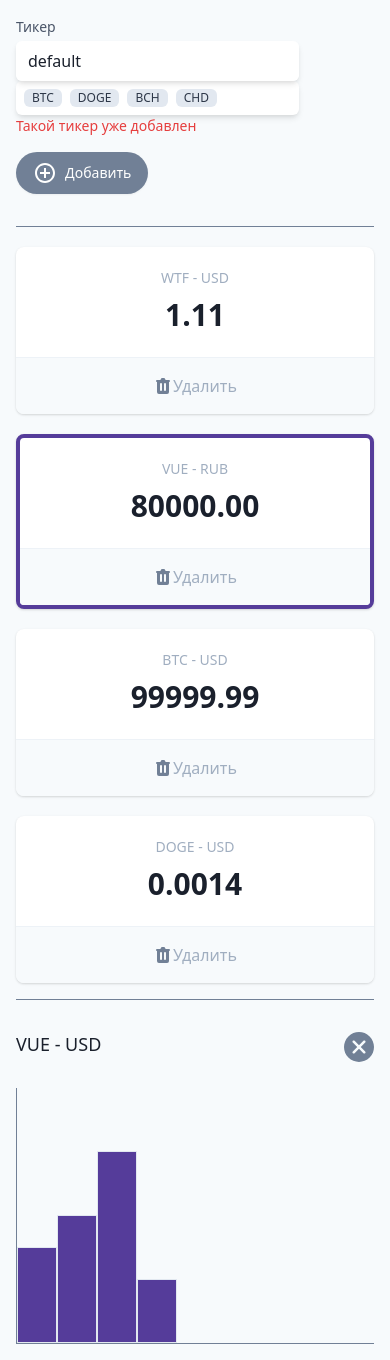
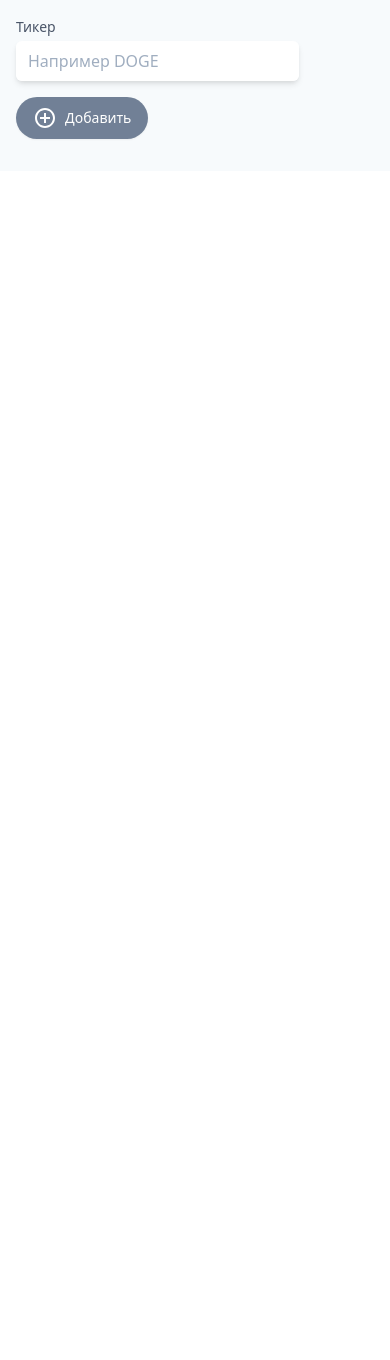
Before and after one commit to KD3821/vue_crypto, a Vue app: page / in a window 390 px wide. After the commit the page ends 844 px from the top, so only its background shows below. Built offline with nearby package versions, Linux system fonts and the light colour scheme.

Commit message:
1st part done

```diff
--- a/src/App.vue
+++ b/src/App.vue
@@ -10,6 +10,7 @@
             <div class="mt-1 relative rounded-md shadow-md">
               <input
                 v-model="ticker"
+                @keydown.enter="add"
                 type="text"
                 name="wallet"
                 id="wallet"
@@ -17,34 +18,10 @@
                 placeholder="Например DOGE"
               />
             </div>
-            <div
-              class="flex bg-white shadow-md p-1 rounded-md shadow-md flex-wrap"
-            >
-              <span
-                class="inline-flex items-center px-2 m-1 rounded-md text-xs font-medium bg-gray-300 text-gray-800 cursor-pointer"
-              >
-                BTC
-              </span>
-              <span
-                class="inline-flex items-center px-2 m-1 rounded-md text-xs font-medium bg-gray-300 text-gray-800 cursor-pointer"
-              >
-                DOGE
-              </span>
-              <span
-                class="inline-flex items-center px-2 m-1 rounded-md text-xs font-medium bg-gray-300 text-gray-800 cursor-pointer"
-              >
-                BCH
-              </span>
-              <span
-                class="inline-flex items-center px-2 m-1 rounded-md text-xs font-medium bg-gray-300 text-gray-800 cursor-pointer"
-              >
-                CHD
-              </span>
-            </div>
-            <div class="text-sm text-red-600">Такой тикер уже добавлен</div>
           </div>
         </div>
         <button
+          @click="add"
           type="button"
           class="my-4 inline-flex items-center py-2 px-4 border border-transparent shadow-sm text-sm leading-4 font-medium rounded-full text-white bg-gray-600 hover:bg-gray-700 transition-colors duration-300 focus:outline-none focus:ring-2 focus:ring-offset-2 focus:ring-gray-500"
         >
@@ -64,104 +41,29 @@
           Добавить
         </button>
       </section>
-
+      <template v-if="tickers.length">
         <hr class="w-full border-t border-gray-600 my-4" />
         <dl class="mt-5 grid grid-cols-1 gap-5 sm:grid-cols-3">
           <div
+            v-for="t in tickers"
+            :key="t.name"
+            @click="select(t)"
+            :class="{
+              'border-4': sel === t,
+            }"
             class="bg-white overflow-hidden shadow rounded-lg border-purple-800 border-solid cursor-pointer"
           >
             <div class="px-4 py-5 sm:p-6 text-center">
               <dt class="text-sm font-medium text-gray-500 truncate">
-              WTF - USD
+                {{ t.name }} - USD
               </dt>
-            <dd class="mt-1 text-3xl font-semibold text-gray-900">1.11</dd>
+              <dd class="mt-1 text-3xl font-semibold text-gray-900">
+                {{ t.price }}
+              </dd>
             </div>
             <div class="w-full border-t border-gray-200"></div>
             <button
-            class="flex items-center justify-center font-medium w-full bg-gray-100 px-4 py-4 sm:px-6 text-md text-gray-500 hover:text-gray-600 hover:bg-gray-200 hover:opacity-20 transition-all focus:outline-none"
-          >
-            <svg
-              class="h-5 w-5"
-              xmlns="http://www.w3.org/2000/svg"
-              viewBox="0 0 20 20"
-              fill="#718096"
-              aria-hidden="true"
-            >
-              <path
-                fill-rule="evenodd"
-                d="M9 2a1 1 0 00-.894.553L7.382 4H4a1 1 0 000 2v10a2 2 0 002 2h8a2 2 0 002-2V6a1 1 0 100-2h-3.382l-.724-1.447A1 1 0 0011 2H9zM7 8a1 1 0 012 0v6a1 1 0 11-2 0V8zm5-1a1 1 0 00-1 1v6a1 1 0 102 0V8a1 1 0 00-1-1z"
-                clip-rule="evenodd"
-              ></path></svg
-            >Удалить
-          </button>
-        </div>
-        <div
-          class="bg-white overflow-hidden shadow rounded-lg border-purple-800 border-solid border-4 cursor-pointer"
-        >
-          <div class="px-4 py-5 sm:p-6 text-center">
-            <dt class="text-sm font-medium text-gray-500 truncate">
-              VUE - RUB
-            </dt>
-            <dd class="mt-1 text-3xl font-semibold text-gray-900">80000.00</dd>
-          </div>
-          <div class="w-full border-t border-gray-200"></div>
-          <button
-            class="flex items-center justify-center font-medium w-full bg-gray-100 px-4 py-4 sm:px-6 text-md text-gray-500 hover:text-gray-600 hover:bg-gray-200 hover:opacity-20 transition-all focus:outline-none"
-          >
-            <svg
-              class="h-5 w-5"
-              xmlns="http://www.w3.org/2000/svg"
-              viewBox="0 0 20 20"
-              fill="#718096"
-              aria-hidden="true"
-            >
-              <path
-                fill-rule="evenodd"
-                d="M9 2a1 1 0 00-.894.553L7.382 4H4a1 1 0 000 2v10a2 2 0 002 2h8a2 2 0 002-2V6a1 1 0 100-2h-3.382l-.724-1.447A1 1 0 0011 2H9zM7 8a1 1 0 012 0v6a1 1 0 11-2 0V8zm5-1a1 1 0 00-1 1v6a1 1 0 102 0V8a1 1 0 00-1-1z"
-                clip-rule="evenodd"
-              ></path></svg
-            >Удалить
-          </button>
-        </div>
-        <div
-          class="bg-white overflow-hidden shadow rounded-lg border-purple-800 border-solid cursor-pointer"
-        >
-          <div class="px-4 py-5 sm:p-6 text-center">
-            <dt class="text-sm font-medium text-gray-500 truncate">
-              BTC - USD
-            </dt>
-            <dd class="mt-1 text-3xl font-semibold text-gray-900">99999.99</dd>
-          </div>
-          <div class="w-full border-t border-gray-200"></div>
-          <button
-            class="flex items-center justify-center font-medium w-full bg-gray-100 px-4 py-4 sm:px-6 text-md text-gray-500 hover:text-gray-600 hover:bg-gray-200 hover:opacity-20 transition-all focus:outline-none"
-          >
-            <svg
-              class="h-5 w-5"
-              xmlns="http://www.w3.org/2000/svg"
-              viewBox="0 0 20 20"
-              fill="#718096"
-              aria-hidden="true"
-            >
-              <path
-                fill-rule="evenodd"
-                d="M9 2a1 1 0 00-.894.553L7.382 4H4a1 1 0 000 2v10a2 2 0 002 2h8a2 2 0 002-2V6a1 1 0 100-2h-3.382l-.724-1.447A1 1 0 0011 2H9zM7 8a1 1 0 012 0v6a1 1 0 11-2 0V8zm5-1a1 1 0 00-1 1v6a1 1 0 102 0V8a1 1 0 00-1-1z"
-                clip-rule="evenodd"
-              ></path></svg
-            >Удалить
-          </button>
-        </div>
-        <div
-          class="bg-white overflow-hidden shadow rounded-lg border-purple-800 border-solid cursor-pointer"
-        >
-          <div class="px-4 py-5 sm:p-6 text-center">
-            <dt class="text-sm font-medium text-gray-500 truncate">
-              DOGE - USD
-            </dt>
-            <dd class="mt-1 text-3xl font-semibold text-gray-900">0.0014</dd>
-          </div>
-          <div class="w-full border-t border-gray-200"></div>
-          <button
+              @click.stop="handleDelete(t)"
               class="flex items-center justify-center font-medium w-full bg-gray-100 px-4 py-4 sm:px-6 text-md text-gray-500 hover:text-gray-600 hover:bg-gray-200 hover:opacity-20 transition-all focus:outline-none"
             >
               <svg
@@ -181,17 +83,24 @@
           </div>
         </dl>
         <hr class="w-full border-t border-gray-600 my-4" />
-      <section class="relative">
+      </template>
+      <section v-if="sel" class="relative">
         <h3 class="text-lg leading-6 font-medium text-gray-900 my-8">
-          VUE - USD
+          {{ sel.name }} - USD
         </h3>
         <div class="flex items-end border-gray-600 border-b border-l h-64">
-          <div class="bg-purple-800 border w-10 h-24"></div>
-          <div class="bg-purple-800 border w-10 h-32"></div>
-          <div class="bg-purple-800 border w-10 h-48"></div>
-          <div class="bg-purple-800 border w-10 h-16"></div>
+          <div
+            v-for="(bar, idx) in normalizeGraph()"
+            :key="idx"
+            :style="{ height: `${bar}%` }"
+            class="bg-purple-800 border w-10"
+          ></div>
         </div>
-        <button type="button" class="absolute top-0 right-0">
+        <button
+          @click="sel = null"
+          type="button"
+          class="absolute top-0 right-0"
+        >
           <svg
             xmlns="http://www.w3.org/2000/svg"
             xmlns:xlink="http://www.w3.org/1999/xlink"
@@ -224,8 +133,47 @@
   name: "App",
   data() {
     return {
-      ticker: "default",
+      ticker: "",
+      tickers: [],
+      sel: null,
+      graph: [],
     };
+  },
+  methods: {
+    add() {
+      const currentTicker = {
+        name: this.ticker,
+        price: "-",
+      };
+      this.tickers.push(currentTicker);
+      setInterval(async () => {
+        const f = await fetch(
+          `https://min-api.cryptocompare.com/data/price?fsym=${currentTicker.name}&tsyms=USD&api_key=10a4207d1389fc372f74f850bca5d119874c775abf4d4eaed89253f4ce0fda80`
+        );
+        const data = await f.json();
+        //  currentTicker.price = data.USD > 1 ? data.USD.toFixed(2) : data.USD.toPrecision(2); не заработало
+        this.tickers.find((t) => t.name === currentTicker.name).price =
+          data.USD > 1 ? data.USD.toFixed(2) : data.USD.toPrecision(2);
+        if (this.sel?.name === currentTicker.name) {
+          this.graph.push(data.USD);
+        }
+      }, 3000);
+      this.ticker = "";
+    },
+    select(ticker) {
+      this.sel = ticker;
+      this.graph = [];
+    },
+    handleDelete(tickerToRemove) {
+      this.tickers = this.tickers.filter((t) => t != tickerToRemove);
+    },
+    normalizeGraph() {
+      const maxValue = Math.max(...this.graph);
+      const minValue = Math.min(...this.graph);
+      return this.graph.map(
+        (price) => 5 + ((price - minValue) * 95) / (maxValue - minValue)
+      );
+    },
   },
 };
 </script>
```
Lines whose indentation alone changed are shown as unchanged.
